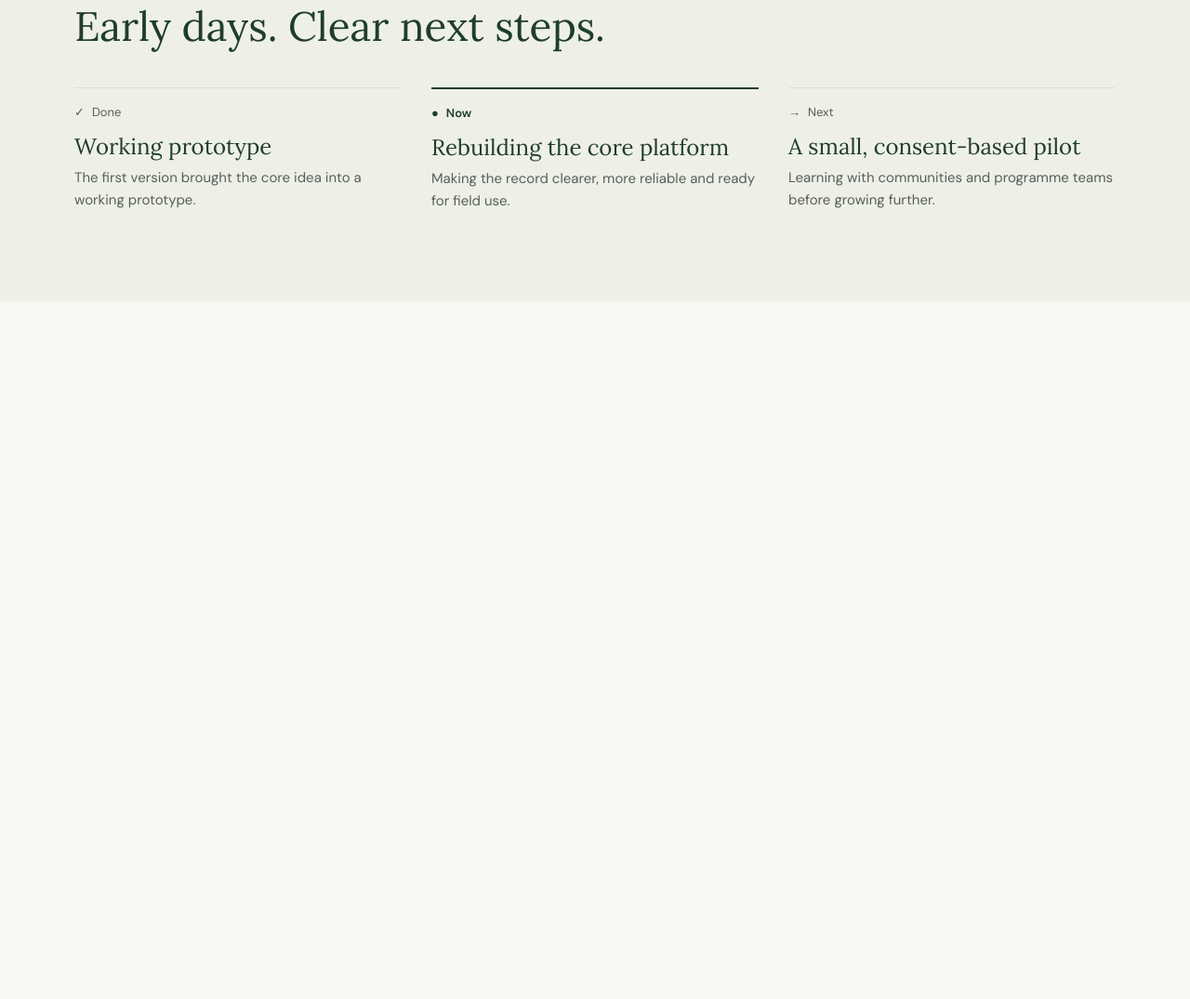
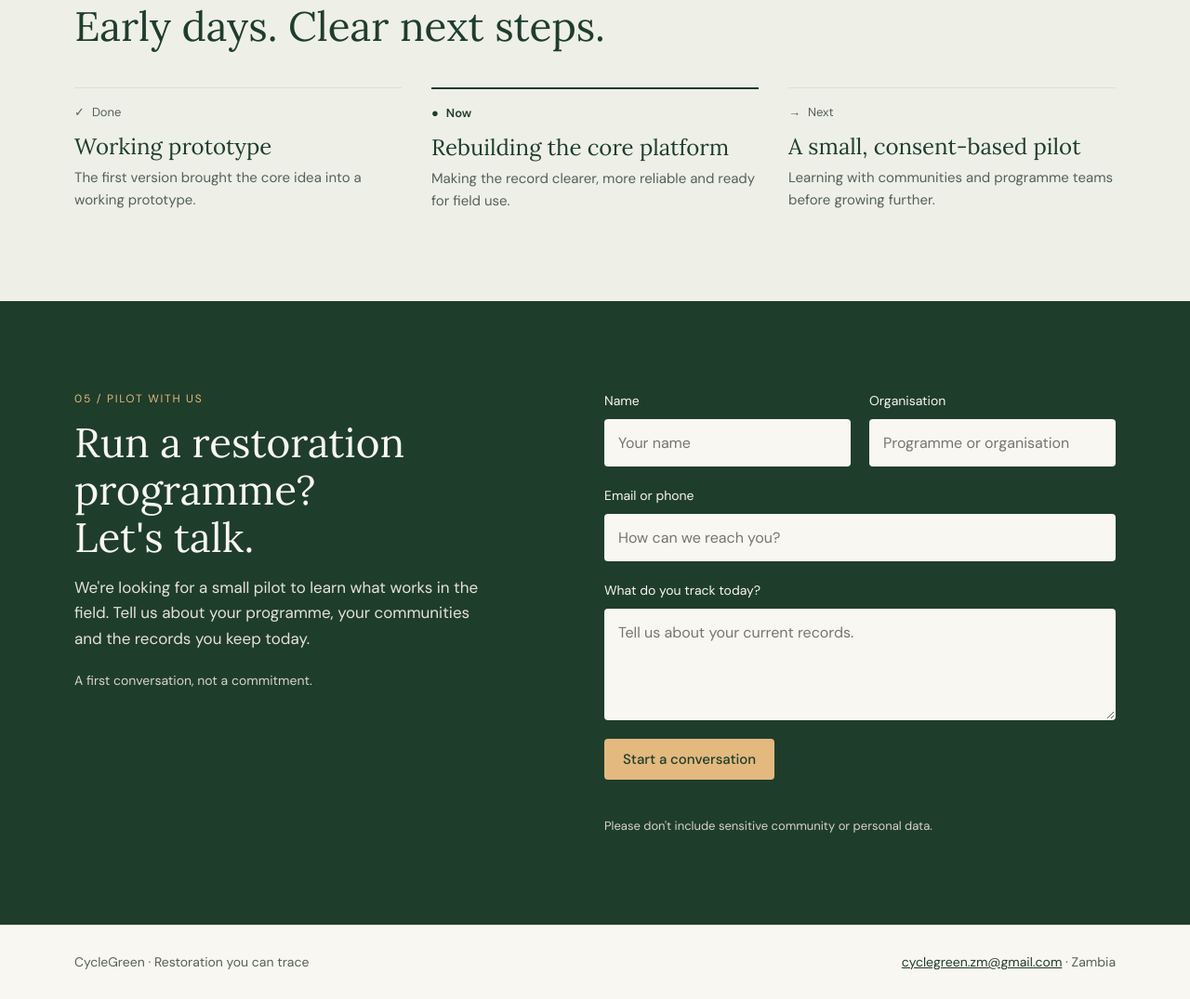
Before and after one commit to CycleGreen/cyclegreen-site, a website built with Vite: page index.html in a window 1280 px wide. Shown: the part 2669-3744 px from the top of the page at 93% size. Before the commit the page ends 2993 px from the top, so only its background shows below. Built offline with nearby package versions, Linux system fonts and the light colour scheme.

Commit message:
Add contact

```diff
--- a/index.html
+++ b/index.html
@@ -167,10 +167,53 @@
           </ol>
         </div>
       </section>
-      <!-- Next sections go here: How it works, Who it's for, What CycleGreen is not, Where we are, Pilot -->
+            <section class="pilot" id="pilot">
+        <div class="container pilot-inner">
+          <div class="pilot-intro">
+            <p class="eyebrow eyebrow-sand">05 / Pilot with us</p>
+            <h2 class="section-title">Run a restoration programme?<br />Let's talk.</h2>
+            <p class="pilot-lead">
+              We're looking for a small pilot to learn what works in the field. Tell us about your
+              programme, your communities and the records you keep today.
+            </p>
+            <p class="pilot-note">A first conversation, not a commitment.</p>
+          </div>
+
+          <form class="pilot-form" id="pilot-form">
+            <div class="field">
+              <label for="f-name">Name</label>
+              <input id="f-name" name="name" type="text" autocomplete="name" placeholder="Your name" required />
+            </div>
+            <div class="field">
+              <label for="f-org">Organisation</label>
+              <input id="f-org" name="organisation" type="text" autocomplete="organization" placeholder="Programme or organisation" />
+            </div>
+            <div class="field field-full">
+              <label for="f-contact">Email or phone</label>
+              <input id="f-contact" name="contact" type="text" autocomplete="email" placeholder="How can we reach you?" required />
+            </div>
+            <div class="field field-full">
+              <label for="f-message">What do you track today?</label>
+              <textarea id="f-message" name="message" placeholder="Tell us about your current records."></textarea>
+            </div>
+
+            <button type="submit" class="btn btn-sand">Start a conversation</button>
+            <p class="form-status" id="form-status" role="status" aria-live="polite"></p>
+            <p class="form-note">Please don't include sensitive community or personal data.</p>
+          </form>
+        </div>
+      </section>
+
     </main>
 
-    <footer class="site-footer"></footer>
+       <footer class="site-footer">
+      <div class="container footer-inner">
+        <p>CycleGreen · Restoration you can trace</p>
+        <p>
+          <a href="mailto:cyclegreen.zm@gmail.com">cyclegreen.zm@gmail.com</a> · Zambia
+        </p>
+      </div>
+    </footer>
 
     <script type="module" src="/src/main.js"></script>
   </body>
--- a/src/style.css
+++ b/src/style.css
@@ -271,3 +271,69 @@ a {
 .stage-current .stage-label { font-weight: 600; color: var(--forest); }
 .stage h3 { margin-block: 12px 8px; font-size: 1.5rem; font-weight: 400; }
 .stage p:last-child { font-size: 0.9375rem; color: var(--muted); }
+/* ===== Pilot with us ===== */
+.pilot { padding-block: 96px; background: var(--forest); color: var(--cream); }
+.pilot-inner {
+  display: flex;
+  flex-wrap: wrap;
+  align-items: flex-start;
+  gap: 48px 80px;
+}
+.pilot-intro { flex: 1 1 360px; }
+.pilot .section-title { color: var(--cream); }
+.eyebrow-sand { color: var(--sand); }
+.pilot-lead { max-width: 440px; color: #e6e2d8; }
+.pilot-note { margin-top: 20px; font-size: 0.875rem; color: #d9d4c7; }
+
+.pilot-form {
+  flex: 1 1 420px;
+  display: grid;
+  grid-template-columns: repeat(2, minmax(0, 1fr));
+  gap: 20px;
+}
+.field { display: flex; flex-direction: column; gap: 8px; }
+.field-full { grid-column: 1 / -1; }
+.field label { font-size: 0.875rem; color: var(--cream); }
+.field input,
+.field textarea {
+  min-height: 48px;
+  padding: 12px 14px;
+  border: 1px solid transparent;
+  border-radius: var(--radius);
+  background: var(--cream);
+  color: var(--ink);
+  font: inherit;
+  font-size: 1rem;
+}
+.field textarea { min-height: 120px; resize: vertical; }
+.field input:focus,
+.field textarea:focus { outline: 2px solid var(--sand); outline-offset: 2px; }
+
+.btn-sand {
+  justify-self: start;
+  border: 0;
+  background: var(--sand);
+  color: var(--forest);
+  font-family: inherit;
+  cursor: pointer;
+}
+.btn-sand:hover { background: #ecc893; }
+.form-status { grid-column: 1 / -1; font-size: 0.9375rem; }
+.form-note { grid-column: 1 / -1; font-size: 0.8125rem; color: #d9d4c7; }
+
+@media (max-width: 560px) {
+  .pilot-form { grid-template-columns: 1fr; }
+}
+
+/* ===== Footer ===== */
+.site-footer { background: var(--cream); border-top: 1px solid var(--line); }
+.footer-inner {
+  display: flex;
+  flex-wrap: wrap;
+  justify-content: space-between;
+  gap: 12px 24px;
+  padding-block: 28px;
+  font-size: 0.875rem;
+  color: var(--muted);
+}
+.footer-inner a { color: var(--forest); }
```
